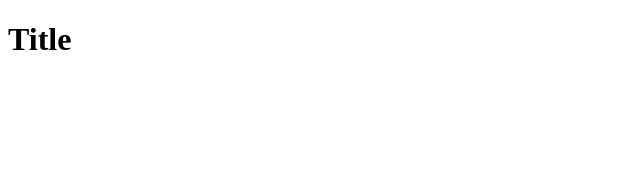
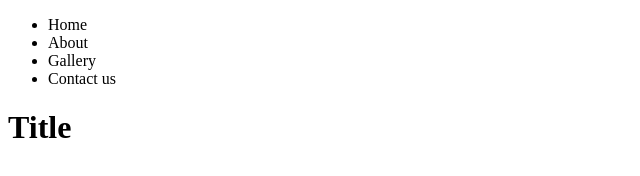
Before and after one commit to AsilbekJr/forexamplegit, a plain HTML site: page index.html in a window 1280 px wide. Shown: the whole page, without its empty margins (0-640 px from the left). Drawn offline with Linux system fonts and the light colour scheme.

Commit message:
navbar added

```diff
--- a/index.html
+++ b/index.html
@@ -7,6 +7,14 @@
     <title>Document</title>
 </head>
 <body>
+    <nav>
+        <ul>
+            <li>Home</li>
+            <li>About</li>
+            <li>Gallery</li>
+            <li>Contact us</li>
+        </ul>
+    </nav>
     <h1>Title</h1>
 </body>
 </html>
```
